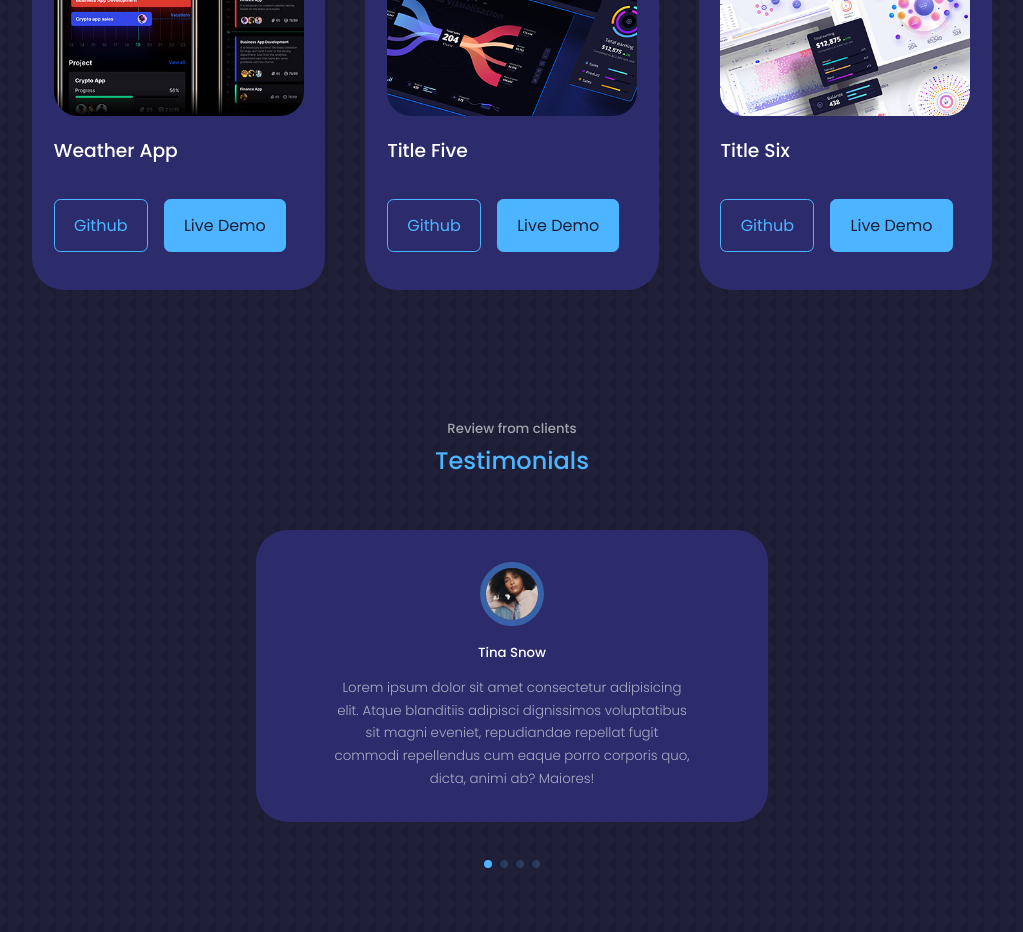
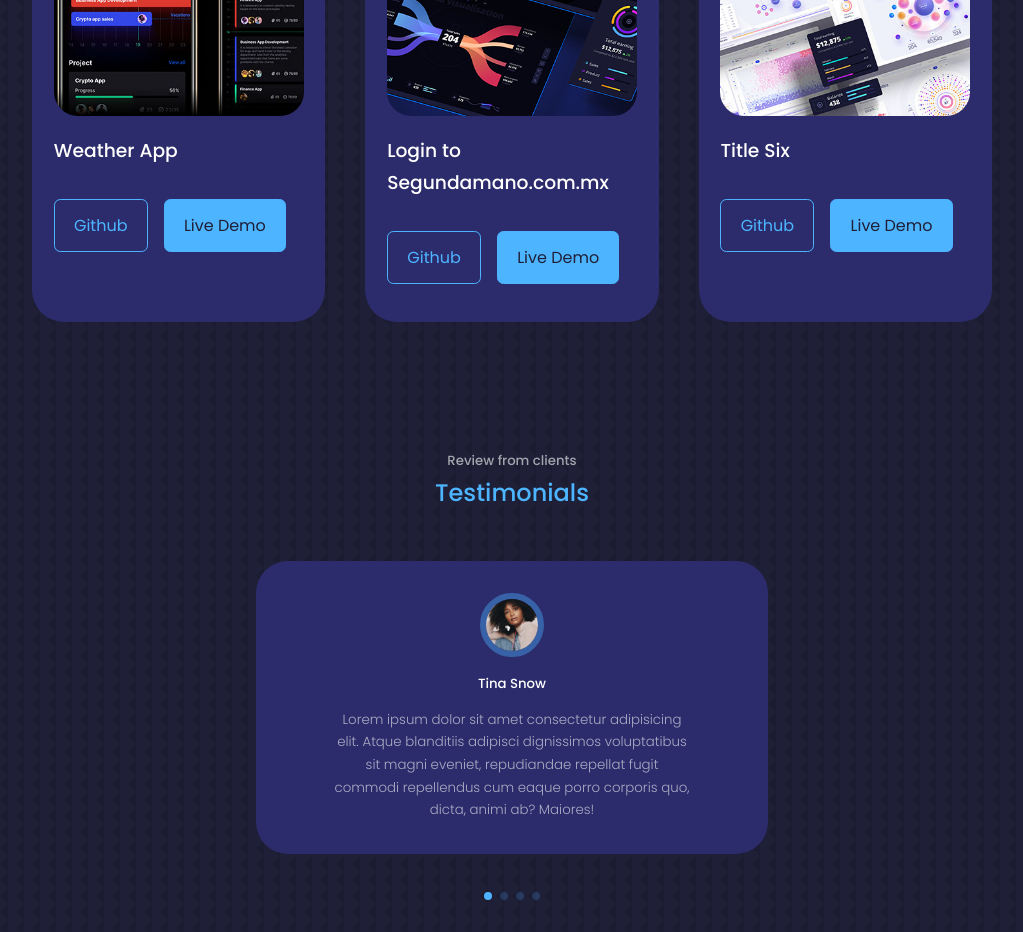
Before and after one commit to richardd82/myportfolio, a React (Create React App) app: page / in a window 1280 px wide. Shown: the part 4440-5372 px from the top of the page, without its empty margins (128-1151 px from the left). Built offline with nearby package versions, Linux system fonts and the light colour scheme.

Commit message:
add 2 live demos

```diff
--- a/src/components/portfolio/Portfolio.jsx
+++ b/src/components/portfolio/Portfolio.jsx
@@ -39,16 +39,16 @@ const data = [
   {
     id: 5,
     image: IMG5,
-    title: 'Title Five',
-    github: 'https://github.com/richardd82',
-    demo: 'https://github.com/richardd82'
+    title: 'Login to Segundamano.com.mx',
+    github: 'https://github.com/richardd82/login-segundamano',
+    demo: 'https://segundamano.richardd82.dev/'
   },
   {
     id: 6,
     image: IMG6,
     title: 'Title Six',
-    github: 'https://github.com/richardd82',
-    demo: 'https://github.com/richardd82'
+    github: 'https://github.com/richardd82/trustytower',
+    demo: 'https://trusty.richardd82.dev/'
   },
 ]
 
```
